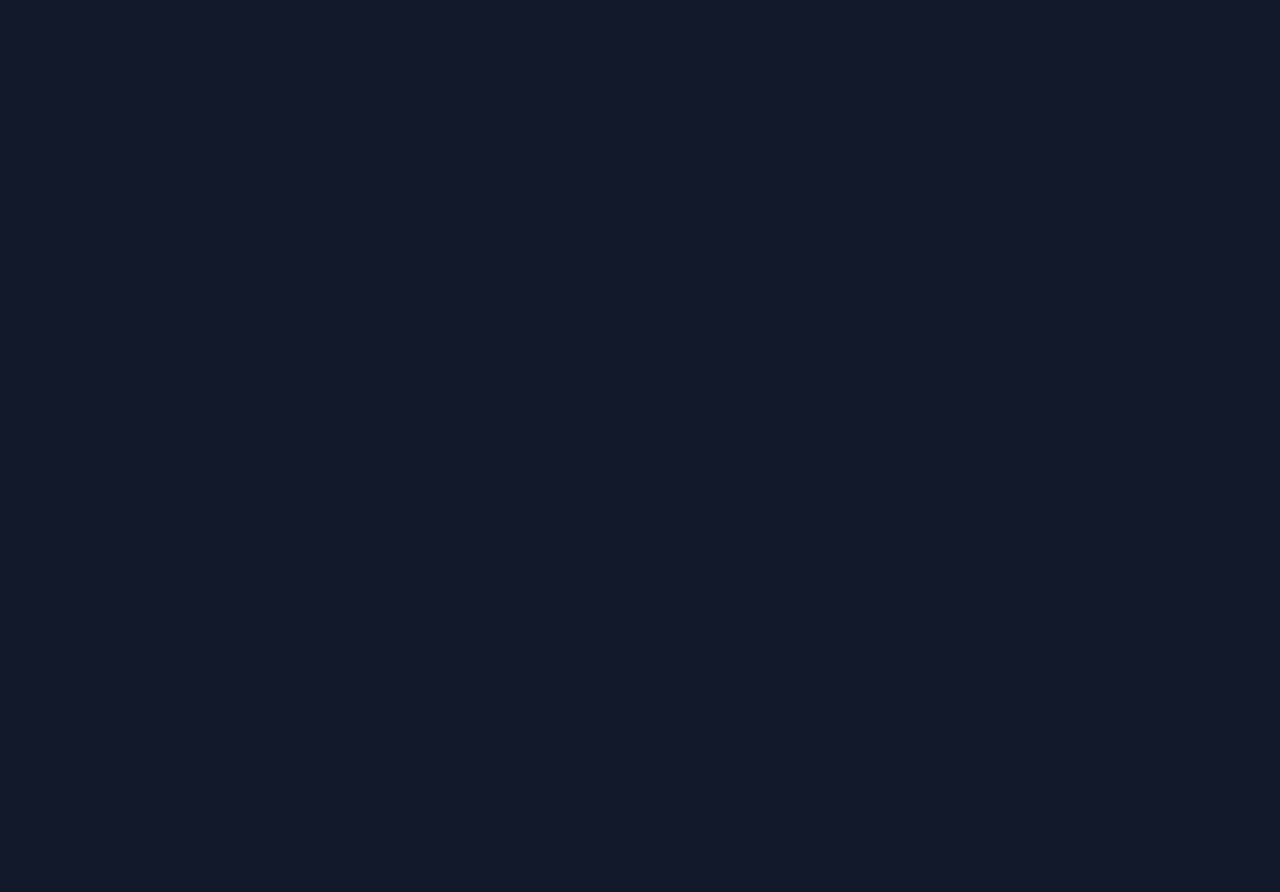
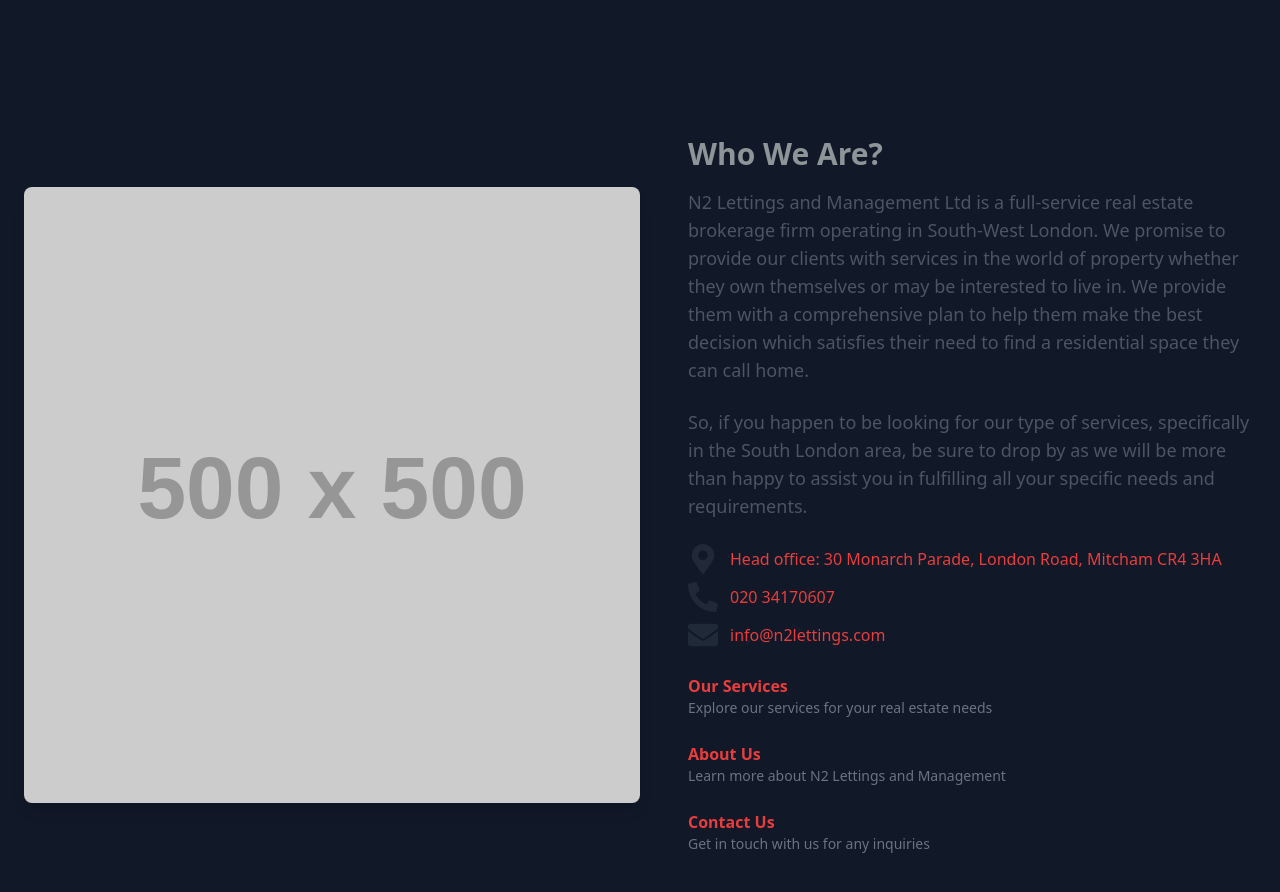
Before and after one commit to wahabsharif/n2-lettings, a Next.js app: page / in a window 1280 px wide. Shown: the part 840-1732 px from the top of the page. Before the commit the page ends 880 px from the top, so only its background shows below. Built offline with nearby package versions, Linux system fonts and the light colour scheme.

Commit message:
Who we Are

```diff
--- a/src/app/page.tsx
+++ b/src/app/page.tsx
@@ -1,9 +1,11 @@
 import Banner from "@/components/home/Banner";
+import WhoWeAre from "@/components/home/WhoWeAre";
 
 export default function HomePage() {
   return (
     <>
       <Banner />
+      <WhoWeAre />
     </>
   );
 }
--- /dev/null
+++ b/src/components/home/WhoWeAre.tsx
@@ -0,0 +1,96 @@
+// import Image from "next/image";
+import Link from "next/link";
+import React from "react";
+import { FaPhoneAlt, FaEnvelope, FaMapMarkerAlt } from "react-icons/fa";
+
+const WhoWeAre: React.FC = () => {
+  return (
+    <section className="flex flex-col md:flex-row items-center py-16 px-6">
+      {/* Left side: Image */}
+      <div className="w-full md:w-1/2 mb-8 md:mb-0">
+        <img
+          src="https://via.placeholder.com/500" // Replace with your image
+          alt="N2 Lettings"
+          className="w-full h-auto object-cover rounded-lg shadow-lg"
+        />
+      </div>
+
+      {/* Right side: Content */}
+      <div className="w-full md:w-1/2 md:pl-12">
+        <h2 className="text-3xl font-bold text-gray-800 dark:text-thGray mb-4">
+          Who We Are?{" "}
+        </h2>
+        <p className="text-lg text-gray-600 mb-6">
+          N2 Lettings and Management Ltd is a full-service real estate brokerage
+          firm operating in South-West London. We promise to provide our clients
+          with services in the world of property whether they own themselves or
+          may be interested to live in. We provide them with a comprehensive
+          plan to help them make the best decision which satisfies their need to
+          find a residential space they can call home.
+        </p>
+        <p className="text-lg text-gray-600 mb-6">
+          So, if you happen to be looking for our type of services, specifically
+          in the South London area, be sure to drop by as we will be more than
+          happy to assist you in fulfilling all your specific needs and
+          requirements.
+        </p>
+
+        <div className="space-y-4">
+          <ul className="space-y-2 text-gray-600">
+            <li className="flex items-center">
+              <FaMapMarkerAlt className="text-3xl text-gray-800 mr-3" />
+              <Link
+                href="https://www.google.com/maps?q=30+Monarch+Parade,+London+Road,+Mitcham+CR4+3HA"
+                target="_blank"
+                className="text-thRed hover:text-thGray"
+              >
+                Head office: 30 Monarch Parade, London Road, Mitcham CR4 3HA
+              </Link>
+            </li>
+            <li className="flex items-center">
+              <FaPhoneAlt className="text-3xl text-gray-800 mr-3" />
+              <Link
+                href="tel:02034170607"
+                className="text-thRed hover:text-thGray"
+              >
+                020 34170607
+              </Link>
+            </li>
+            <li className="flex items-center">
+              <FaEnvelope className="text-3xl text-gray-800 mr-3" />
+              <Link
+                href="mailto:info@n2lettings.com"
+                className="text-thRed hover:text-thGray"
+              >
+                info@n2lettings.com
+              </Link>
+            </li>
+          </ul>
+        </div>
+
+        <div className="mt-6 space-x-4">
+          <Link href="/services" className="text-thRed hover:text-thGray">
+            <h3 className="font-semibold">Our Services</h3>
+            <p className="text-sm text-gray-500">
+              Explore our services for your real estate needs
+            </p>
+          </Link>
+          <Link href="/about" className="text-thRed hover:text-thGray">
+            <h3 className="font-semibold">About Us</h3>
+            <p className="text-sm text-gray-500">
+              Learn more about N2 Lettings and Management
+            </p>
+          </Link>
+          <Link href="/contact" className="text-thRed hover:text-thGray">
+            <h3 className="font-semibold">Contact Us</h3>
+            <p className="text-sm text-gray-500">
+              Get in touch with us for any inquiries
+            </p>
+          </Link>
+        </div>
+      </div>
+    </section>
+  );
+};
+
+export default WhoWeAre;
```
